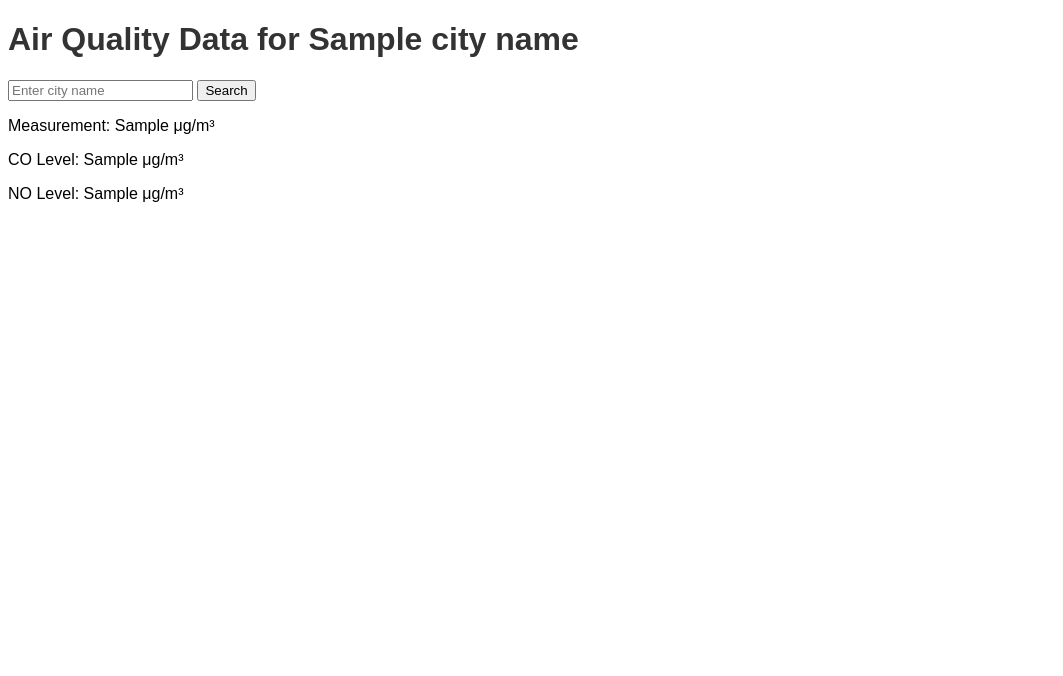
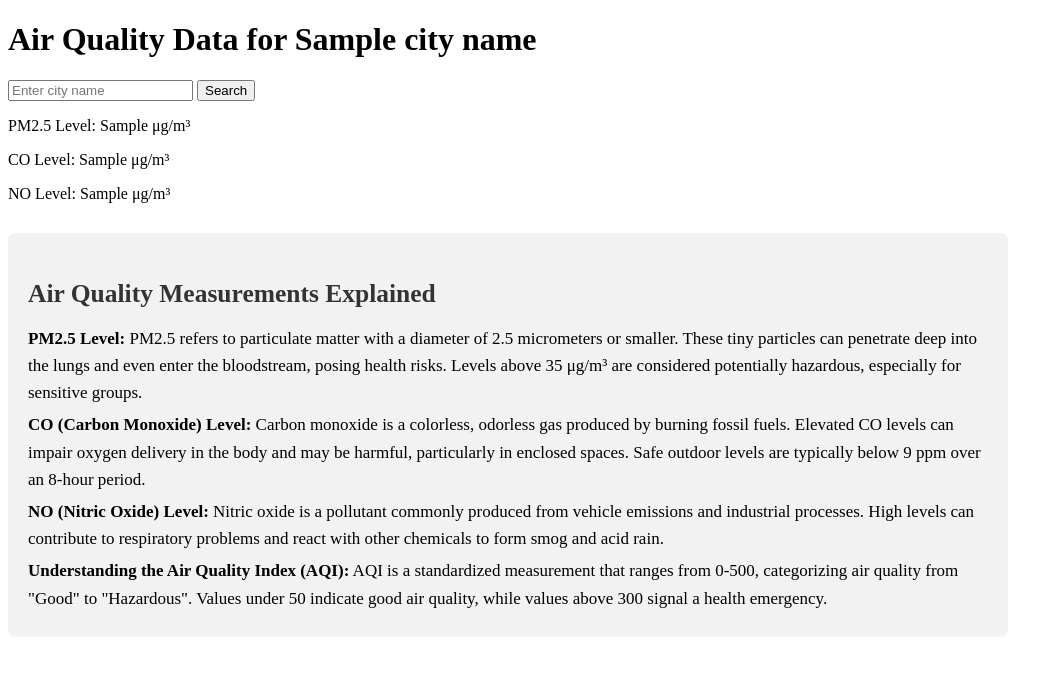
Before and after one commit to Goobber33/Air-Quality-Data-Analysis-Dashboard, a Flask app: template app/templates/index.html in a window 1280 px wide. Shown: the top 676 px of the page, without its empty margins (0-1063 px from the left). Run offline with Flask 3, Linux system fonts and the light colour scheme; the template is opened without the code that fills it: most values are stand-ins (such as "Sample title", 1, 10 or a date in 2020).

Commit message:
Added a FAQ section to explain a little more about air quality

```diff
--- a/app/static/styles.css
+++ b/app/static/styles.css
@@ -1,7 +1,18 @@
-body {
-    font-family: Arial, sans-serif;
+#info-box {
+    margin-top: 30px;
+    padding: 20px;
+    background-color: #f2f2f2;
+    border-radius: 8px;
+    font-size: 17px;
+    line-height: 1.6;
+    width: 60rem;
 }
 
-h1 {
+#info-box h2 {
     color: #333;
+    margin-bottom: 10px;
 }
+
+#info-box p {
+    margin: 5px 0;
+}
--- a/app/templates/index.html
+++ b/app/templates/index.html
@@ -22,7 +22,7 @@
     <div id="data">
         {% if data %}
             {% for entry in data %}
-                <p>Measurement: {{ entry['components']['pm2_5'] }} μg/m³</p>
+                <p>PM2.5 Level: {{ entry['components']['pm2_5'] }} μg/m³</p>
                 <p>CO Level: {{ entry['components']['co'] }} μg/m³</p>
                 <p>NO Level: {{ entry['components']['no'] }} μg/m³</p>
             {% endfor %}
@@ -30,5 +30,15 @@
             <p>No air quality data available for {{ city_name }}.</p>
         {% endif %}
     </div>
+
+    <!-- FAQ/Information Box -->
+
+    <div id="info-box">
+        <h2>Air Quality Measurements Explained</h2>
+        <p><strong>PM2.5 Level:</strong> PM2.5 refers to particulate matter with a diameter of 2.5 micrometers or smaller. These tiny particles can penetrate deep into the lungs and even enter the bloodstream, posing health risks. Levels above 35 μg/m³ are considered potentially hazardous, especially for sensitive groups.</p>
+        <p><strong>CO (Carbon Monoxide) Level:</strong> Carbon monoxide is a colorless, odorless gas produced by burning fossil fuels. Elevated CO levels can impair oxygen delivery in the body and may be harmful, particularly in enclosed spaces. Safe outdoor levels are typically below 9 ppm over an 8-hour period.</p>
+        <p><strong>NO (Nitric Oxide) Level:</strong> Nitric oxide is a pollutant commonly produced from vehicle emissions and industrial processes. High levels can contribute to respiratory problems and react with other chemicals to form smog and acid rain.</p>
+        <p><strong>Understanding the Air Quality Index (AQI):</strong> AQI is a standardized measurement that ranges from 0-500, categorizing air quality from "Good" to "Hazardous". Values under 50 indicate good air quality, while values above 300 signal a health emergency.</p>
+    </div>
 </body>
 </html>
```
